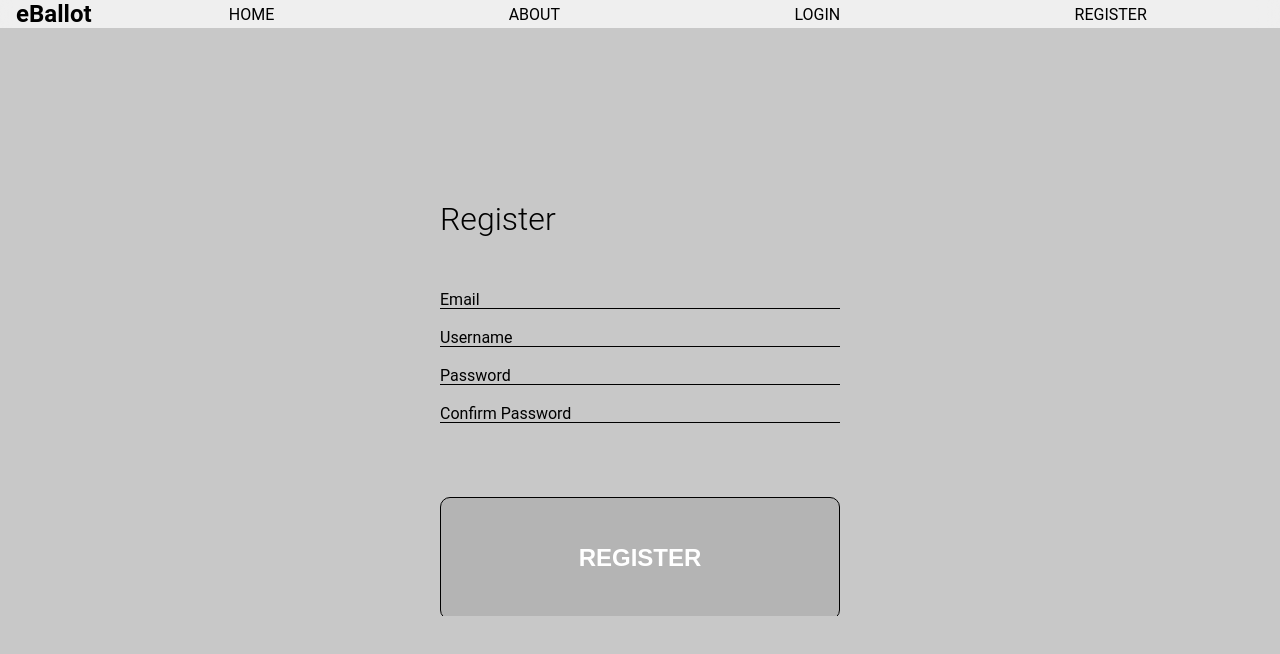
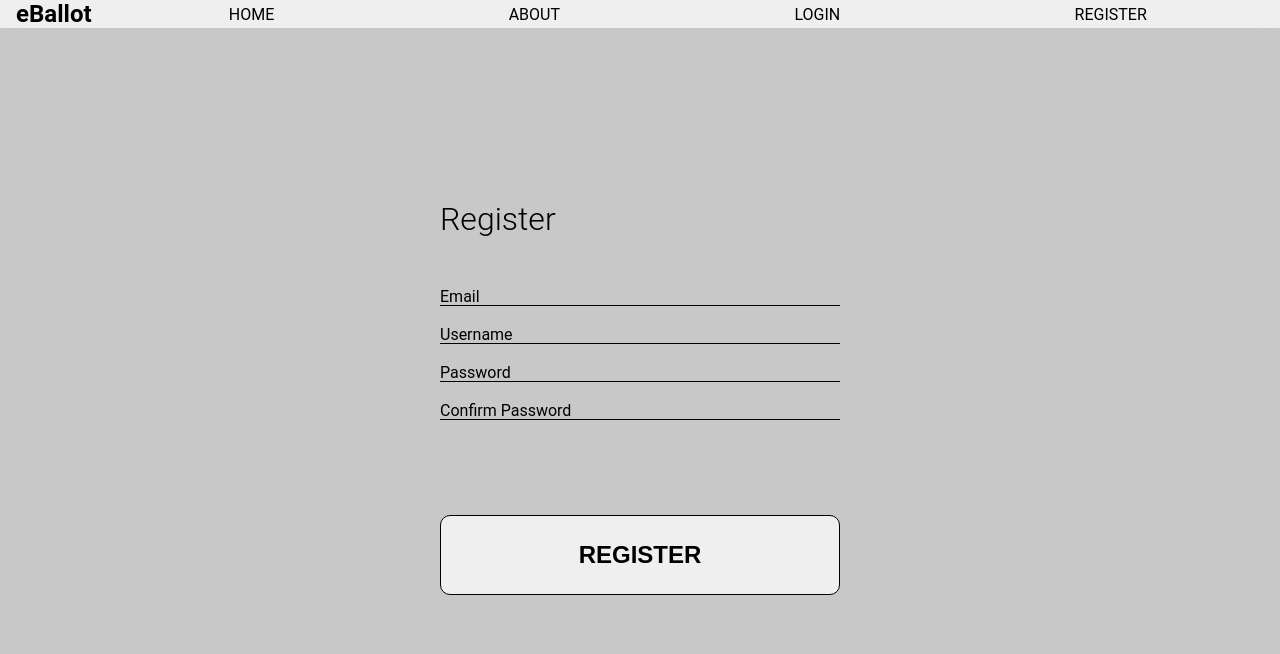
Before and after one commit to Tyler-Lundin/eBallot, a React (Create React App) app in the folder client/: page /auth/register in a window 1280 px wide. Shown: the top 654 px of the page. Built offline with nearby package versions, Linux system fonts and the light colour scheme; a web font is replaced by a local one.

Commit message:
Deleted over complications

```diff
--- a/client/src/app/features/auth/components/Button.tsx
+++ b/client/src/app/features/auth/components/Button.tsx
@@ -1,25 +1,14 @@
 import styled, { css } from 'styled-components'
-import Spinner from '../../../util/Spinner'
 
-const Button = ({
-  buttonClicked,
-  onClick,
-  name,
-}: {
-  buttonClicked: boolean
-  onClick: () => void
-  name: string
-}) => {
+const Button = ({ onClick, name }: { onClick: () => void; name: string }) => {
   return (
-    <BUTTON_CONTAINER $clicked={buttonClicked}>
+    <BUTTON_CONTAINER>
       <BUTTON
-        $clicked={buttonClicked}
         onClick={(e) => {
           e.preventDefault()
           onClick()
         }}>
         {name}
-        {buttonClicked && <LOADING_CONTAINER children={<Spinner />} />}
       </BUTTON>
     </BUTTON_CONTAINER>
   )
@@ -27,26 +16,29 @@ const Button = ({
 
 export default Button
 
-const BUTTON = styled.button<{ $clicked: boolean }>`
+const BUTTON = styled.button`
   width: 100%;
-  height: 100%;
-  background-color: rgb(180, 180, 180);
+  height: 80px;
   border: 1px solid black;
   border-radius: 10px;
   font-size: 1.5rem;
   font-weight: 700;
-  color: white;
+  color: black;
   position: relative;
   cursor: pointer;
   transition: all 250ms;
   padding: 20px;
   display: grid;
   place-content: center;
-  ${({ $clicked }) => $clicked && 'color: black;'}
   overflow: hidden;
+  align-self: center;
+  &:hover {
+    background-color: black;
+    color: white;
+  }
 `
 
-const BUTTON_CONTAINER = styled.section<{ $clicked: boolean }>`
+const BUTTON_CONTAINER = styled.section`
   width: 100%;
   height: 100%;
   background-color: rgb(200, 200, 200);
@@ -56,34 +48,4 @@ const BUTTON_CONTAINER = styled.section<{ $clicked: boolean }>`
   transition: 250ms;
   display: grid;
   top: 0;
-  ${({ $clicked }) =>
-    !$clicked &&
-    css`
-      :hover ${BUTTON} {
-        background-color: rgb(100, 100, 100);
-      }
-    `}
-  ${({ $clicked }) =>
-    $clicked &&
-    css`
-      transform: scale(500%);
-      top: -160%;
-    `}
 `
-
-const LOADING_CONTAINER = styled.section`
-  width: 100%;
-  height: 100%;
-  position: absolute;
-  display: grid;
-  place-content: center;
-  animation: fadeIn 250ms forwards;
-  @keyframes fadeIn {
-    from {
-      opacity: 0;
-    }
-    to {
-      opacity: 1;
-    }
-  }
-`
```
